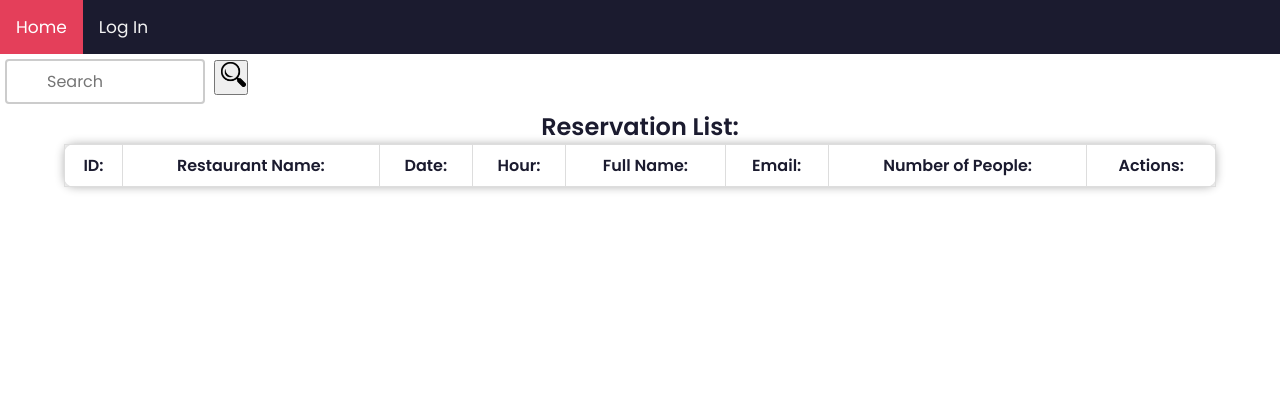
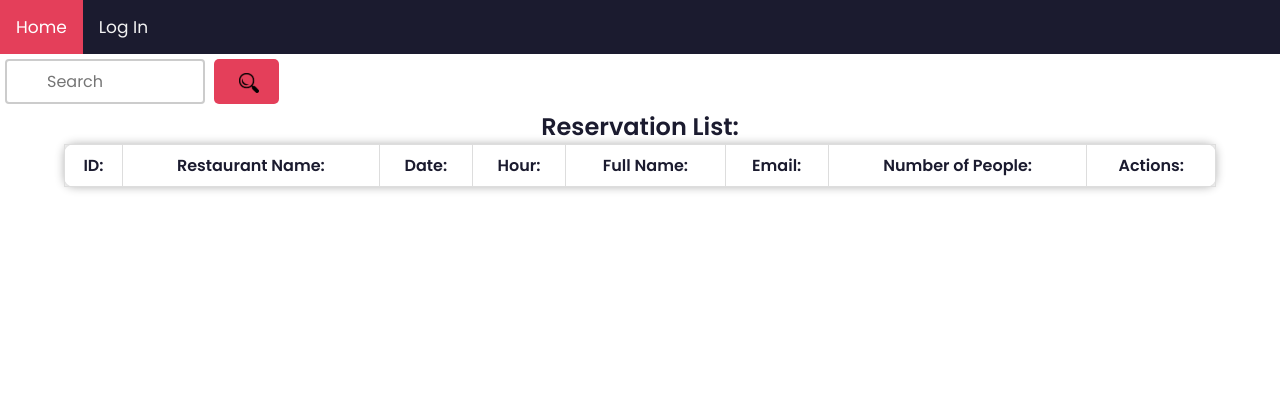
Before and after one commit to edgarjrivera/Bookea-tu-Mesa, a PHP site: page /ReservationTable.php in a window 1280 px wide. Shown: the top 420 px of the page. Run offline with PHP 8.4, Linux system fonts and the light colour scheme; data that the repository does not hold is empty.

Commit message:
Update ReservationList-style.css

```diff
--- a/CSS/ReservationList-style.css
+++ b/CSS/ReservationList-style.css
@@ -126,7 +126,26 @@ input[type=text]:focus {
 }
 
 .logo-img {
-  width: 25px;
-  height: 25px;
+  width: 20px;
+  height: 20px;
+  vertical-align: middle;
   margin-left: 5px;
 }
+
+.search-button {
+  background-color: #e43f5a;
+  border: none;
+  color: white;
+  padding: 10px 20px;
+  text-align: center;
+  text-decoration: none;
+  display: inline-block;
+  font-size: 16px;
+  border-radius: 5px;
+  cursor: pointer;
+  transition: background-color 0.3s ease;
+}
+
+.search-button:hover {
+  background-color: #0056b3;
+}
```
